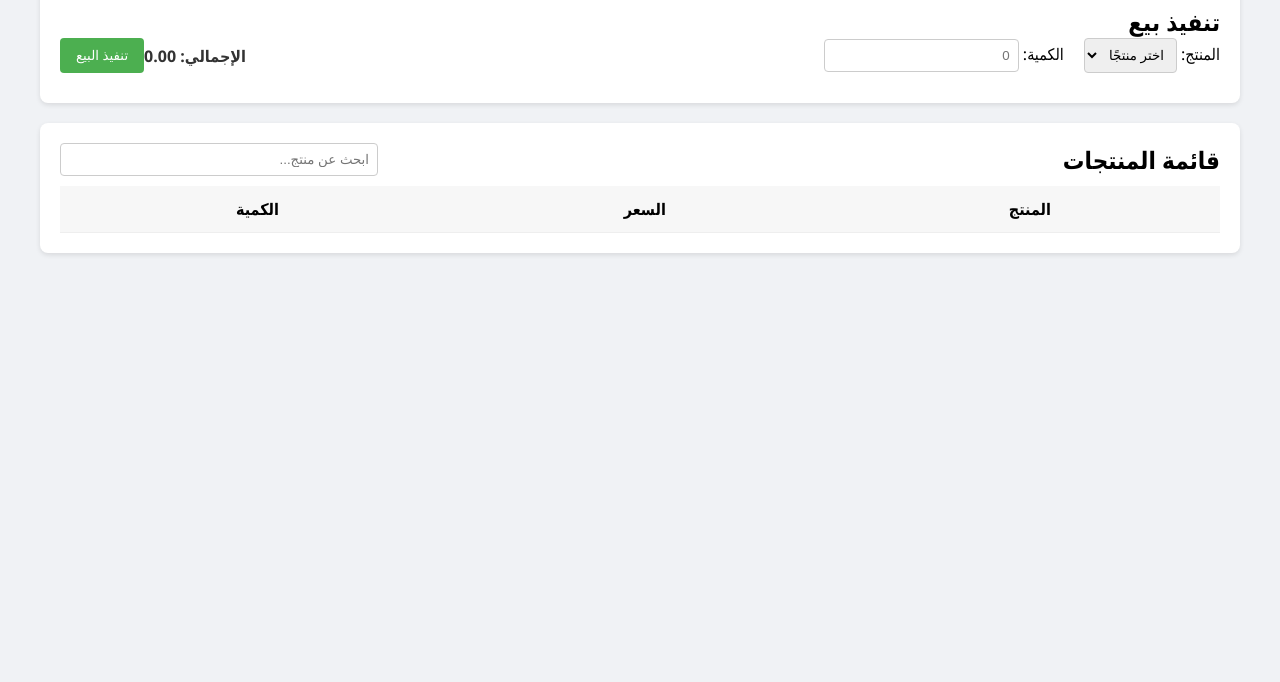
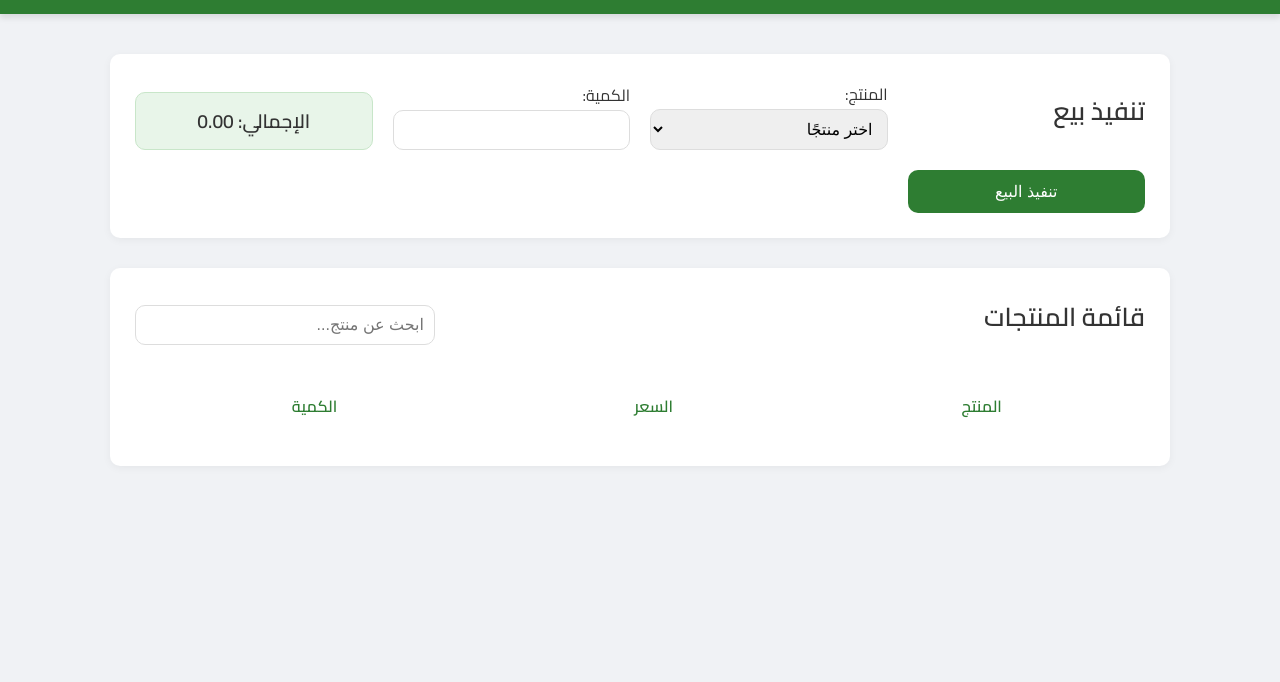
Before and after one commit to eldahhih/el, a plain HTML site: page index.html in a window 1280 px wide. Shown: the part 118-800 px from the top of the page. Drawn offline with Linux system fonts and the light colour scheme; no server answers.

Commit message:
Update index.html

```diff
--- a/index.html
+++ b/index.html
@@ -4,26 +4,124 @@
   <meta charset="UTF-8" />
   <meta name="viewport" content="width=device-width, initial-scale=1.0" />
   <title>مكتبة الدحيح</title>
+  <!-- Google Font -->
+  <link href="https://fonts.googleapis.com/css2?family=Cairo:wght@300;400;600;700&display=swap" rel="stylesheet">
   <style>
-    body { font-family: 'Segoe UI', Tahoma, Geneva, Verdana, sans-serif; direction: rtl; margin: 0; padding: 0; background: #f0f2f5; }
-    header { background: #4CAF50; color: #fff; padding: 20px; text-align: center; }
-    main { max-width: 1200px; margin: 20px auto; padding: 0 20px; }
-    .card { background: #fff; border-radius: 8px; box-shadow: 0 2px 5px rgba(0,0,0,0.1); margin-bottom: 20px; padding: 20px; }
-    h1, h2 { margin: 0; }
-    .flex { display: flex; align-items: center; }
-    .flex.space-between { justify-content: space-between; }
-    .sale-section input, .sale-section select { padding: 8px; border: 1px solid #ccc; border-radius: 4px; margin-left: 10px; }
-    .sale-section label { margin-left: 10px; }
-    .btn { padding: 10px 16px; background: #4CAF50; color: #fff; border: none; border-radius: 4px; cursor: pointer; }
-    .btn:hover { background: #45a049; }
-    #totalDisplay { font-weight: bold; margin-right: auto; color: #333; }
-    .search-input { width: 300px; padding: 8px; border: 1px solid #ccc; border-radius: 4px; }
-    table { width: 100%; border-collapse: collapse; margin-top: 10px; }
-    th, td { padding: 12px; text-align: center; border-bottom: 1px solid #eee; }
-    th { background: #f7f7f7; cursor: pointer; position: relative; }
+    :root {
+      --primary-color: #2E7D32;
+      --light-color: #f0f2f5;
+      --card-bg: #ffffff;
+      --text-color: #333333;
+      --border-radius: 10px;
+      --transition: 0.3s;
+    }
+    * { box-sizing: border-box; }
+    body {
+      font-family: 'Cairo', sans-serif;
+      background: var(--light-color);
+      margin: 0;
+      padding: 0;
+      color: var(--text-color);
+      direction: rtl;
+    }
+    header {
+      background: var(--primary-color);
+      color: #fff;
+      padding: 30px 0;
+      text-align: center;
+      box-shadow: 0 4px 6px rgba(0,0,0,0.1);
+    }
+    main {
+      max-width: 1100px;
+      margin: 40px auto;
+      padding: 0 20px;
+    }
+    .card {
+      background: var(--card-bg);
+      border-radius: var(--border-radius);
+      box-shadow: 0 2px 8px rgba(0,0,0,0.05);
+      margin-bottom: 30px;
+      padding: 25px;
+      transition: transform var(--transition);
+    }
+    .card:hover { transform: translateY(-3px); }
+    h1 { font-weight: 700; font-size: 2.4rem; margin: 0; }
+    h2 { font-weight: 600; font-size: 1.6rem; margin: 0 0 15px; }
+    .sale-section {
+      display: grid;
+      grid-template-columns: repeat(auto-fit, minmax(200px, 1fr));
+      align-items: end;
+      gap: 20px;
+    }
+    label { display: flex; flex-direction: column; font-weight: 400; }
+    input, select {
+      padding: 10px;
+      border: 1px solid #ddd;
+      border-radius: var(--border-radius);
+      font-size: 1rem;
+      transition: border-color var(--transition);
+    }
+    input:focus, select:focus { border-color: var(--primary-color); outline: none; }
+    .btn {
+      padding: 12px 20px;
+      background: var(--primary-color);
+      color: #fff;
+      border: none;
+      border-radius: var(--border-radius);
+      font-size: 1rem;
+      cursor: pointer;
+      transition: background var(--transition), transform var(--transition);
+    }
+    .btn:hover { background: #27632a; transform: translateY(-2px); }
+    #totalDisplay {
+      font-weight: 600;
+      font-size: 1.2rem;
+      padding: 10px;
+      background: #e8f5e9;
+      border: 1px solid #c8e6c9;
+      border-radius: var(--border-radius);
+      text-align: center;
+    }
+    .search-input {
+      width: 100%;
+      max-width: 300px;
+      padding: 10px;
+      border: 1px solid #ddd;
+      border-radius: var(--border-radius);
+      font-size: 1rem;
+    }
+    table {
+      width: 100%;
+      border-collapse: separate;
+      border-spacing: 0 8px;
+      margin-top: 10px;
+    }
+    th, td {
+      padding: 12px 15px;
+      text-align: center;
+      background: var(--card-bg);
+      border: none;
+      font-size: 1rem;
+    }
+    th {
+      background: transparent;
+      color: var(--primary-color);
+      font-weight: 600;
+      position: relative;
+      cursor: pointer;
+    }
     th .arrow { margin-left: 5px; font-size: 0.8em; }
-    tr:nth-child(even) { background: #f9f9f9; }
-    #message { color: #d9534f; margin-top: 10px; text-align: center; }
+    tr td:first-child { text-align: start; }
+    tr:hover td { background: #f1f8e9; }
+    #message {
+      color: #d32f2f;
+      font-weight: 500;
+      grid-column: span 2;
+      text-align: center;
+    }
+    @media (max-width: 600px) {
+      .sale-section { grid-template-columns: 1fr; }
+    }
   </style>
 </head>
 <body>
@@ -32,8 +130,9 @@
   </header>
   <main>
     <section class="card sale-section">
+      <div>
         <h2>تنفيذ بيع</h2>
-      <div class="flex space-between">
+      </div>
       <label>
         المنتج:
         <select id="saleProduct">
@@ -42,16 +141,15 @@
       </label>
       <label>
         الكمية:
-          <input id="saleQty" type="number" min="1" placeholder="0" />
+        <input id="saleQty" type="number" min="1" />
       </label>
-        <span id="totalDisplay">الإجمالي: 0.00</span>
+      <div id="totalDisplay">الإجمالي: 0.00</div>
       <button id="saleBtn" class="btn">تنفيذ البيع</button>
-      </div>
       <div id="message"></div>
     </section>
 
     <section class="card">
-      <div class="flex space-between">
+      <div style="display:flex; justify-content: space-between; align-items: center; margin-bottom: 15px;">
         <h2>قائمة المنتجات</h2>
         <input id="searchBox" class="search-input" placeholder="ابحث عن منتج..." />
       </div>
@@ -86,12 +184,14 @@
     // جلب وعرض المنتجات
     async function fetchProducts() {
       try {
-        const res = await fetch(`https://sheets.googleapis.com/v4/spreadsheets/${SPREADSHEET_ID}/values/${encodeURIComponent(RANGE)}?key=${API_KEY}`);
+        const res = await fetch(
+          `https://sheets.googleapis.com/v4/spreadsheets/${SPREADSHEET_ID}/values/${encodeURIComponent(RANGE)}?key=${API_KEY}`
+        );
         const data = await res.json();
-        products = (data.values||[]).map(r => ({ name: r[0], price: parseFloat(r[1])||0, qty: parseInt(r[2])||0 }));
+        products = (data.values || []).map(r => ({ name: r[0], price: parseFloat(r[1])||0, qty: parseInt(r[2])||0 }));
         populateSaleOptions(); renderTable(products);
-      } catch {
-        console.error('خطأ في جلب المنتجات');
+      } catch (e) {
+        console.error('خطأ في جلب المنتجات', e);
       }
     }
 
@@ -111,14 +211,13 @@
       });
     }
 
-    // حساب الإجمالي عند اختيار أو تغيير الكمية
+    // حساب الإجمالي
     function updateTotal() {
       const idx = saleProduct.value;
       const qty = parseInt(saleQty.value) || 0;
-      const price = idx!==''? products[idx].price : 0;
+      const price = idx !== '' ? products[idx].price : 0;
       totalDisplay.textContent = `الإجمالي: ${(price*qty).toFixed(2)}`;
     }
-
     saleProduct.addEventListener('change', updateTotal);
     saleQty.addEventListener('input', updateTotal);
 
@@ -126,40 +225,40 @@
     saleBtn.addEventListener('click', () => {
       const idx = saleProduct.value;
       const soldQty = parseInt(saleQty.value);
-      if(idx===''||!soldQty){ message.textContent='اختر منتجًا وحدد كمية.'; return; }
+      if(idx === '' || !soldQty) { message.textContent='اختر منتجًا وحدد كمية.'; return; }
       const p = products[idx];
-      if(soldQty>p.qty){ message.textContent='الكمية المطلوبة أكبر من المتاح.'; return; }
+      if(soldQty > p.qty) { message.textContent='الكمية المطلوبة أكبر من المتاح.'; return; }
       const date = new Date().toLocaleString('ar-EG');
       const total= (p.price*soldQty).toFixed(2);
-      const url = `${APP_SCRIPT_URL}?action=appendSale&date=${encodeURIComponent(date)}`+
-                  `&product=${encodeURIComponent(p.name)}`+
-                  `&total=${encodeURIComponent(total)}`+
+      const url = `${APP_SCRIPT_URL}?action=appendSale&date=${encodeURIComponent(date)}` +
+                  `&product=${encodeURIComponent(p.name)}` +
+                  `&total=${encodeURIComponent(total)}` +
                   `&soldQty=${encodeURIComponent(soldQty)}`;
       fetch(url)
         .then(r=>r.json())
         .then(res=>{
-          if(res.success){
+          if(res.success) {
             p.qty -= soldQty; renderTable(products); populateSaleOptions(); saleQty.value=''; updateTotal(); message.textContent='تم تسجيل البيع.';
           } else message.textContent='فشل في تسجيل البيع.';
         })
-        .catch(()=> message.textContent='خطأ في الاتصال.');
+        .catch(()=> message.textContent='خطأ في الاتصال بخدمة التسجيل.');
     });
 
     // فرز الجدول
     document.querySelectorAll('th').forEach(th=> th.addEventListener('click', ()=>{
-      const key=['name','price','qty'][th.dataset.key];
+      const key = ['name','price','qty'][th.dataset.key];
       const asc = th.classList.toggle('asc');
       document.querySelectorAll('.arrow').forEach(a=>a.textContent='');
-      th.querySelector('.arrow').textContent= asc?'▲':'▼';
+      th.querySelector('.arrow').textContent = asc?'▲':'▼';
       products.sort((a,b)=> asc? (a[key]>b[key]?1:-1):(a[key]<b[key]?1:-1)); renderTable(products);
     }));
 
     // بحث تفاعلي
-    searchBox.addEventListener('input',()=>{
-      const term= searchBox.value.trim().toLowerCase(); renderTable(products.filter(p=>p.name.toLowerCase().includes(term)));
+    searchBox.addEventListener('input', ()=>{
+      const term = searchBox.value.trim().toLowerCase(); renderTable(products.filter(p=>p.name.toLowerCase().includes(term)));
     });
 
-    // بدء العمل
+    // بدء
     fetchProducts();
   </script>
 </body>
```
Lines whose indentation alone changed are shown as unchanged.
